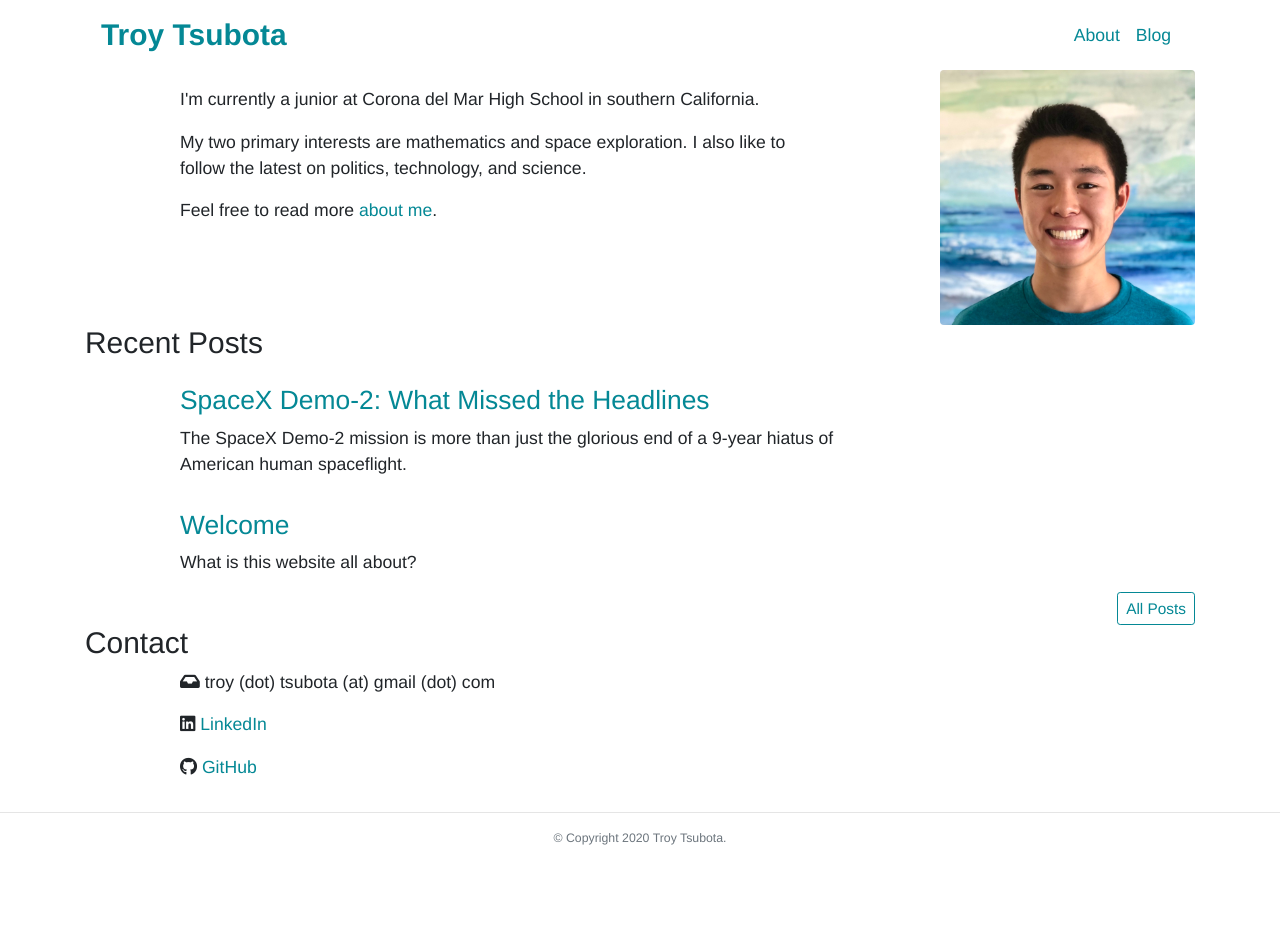
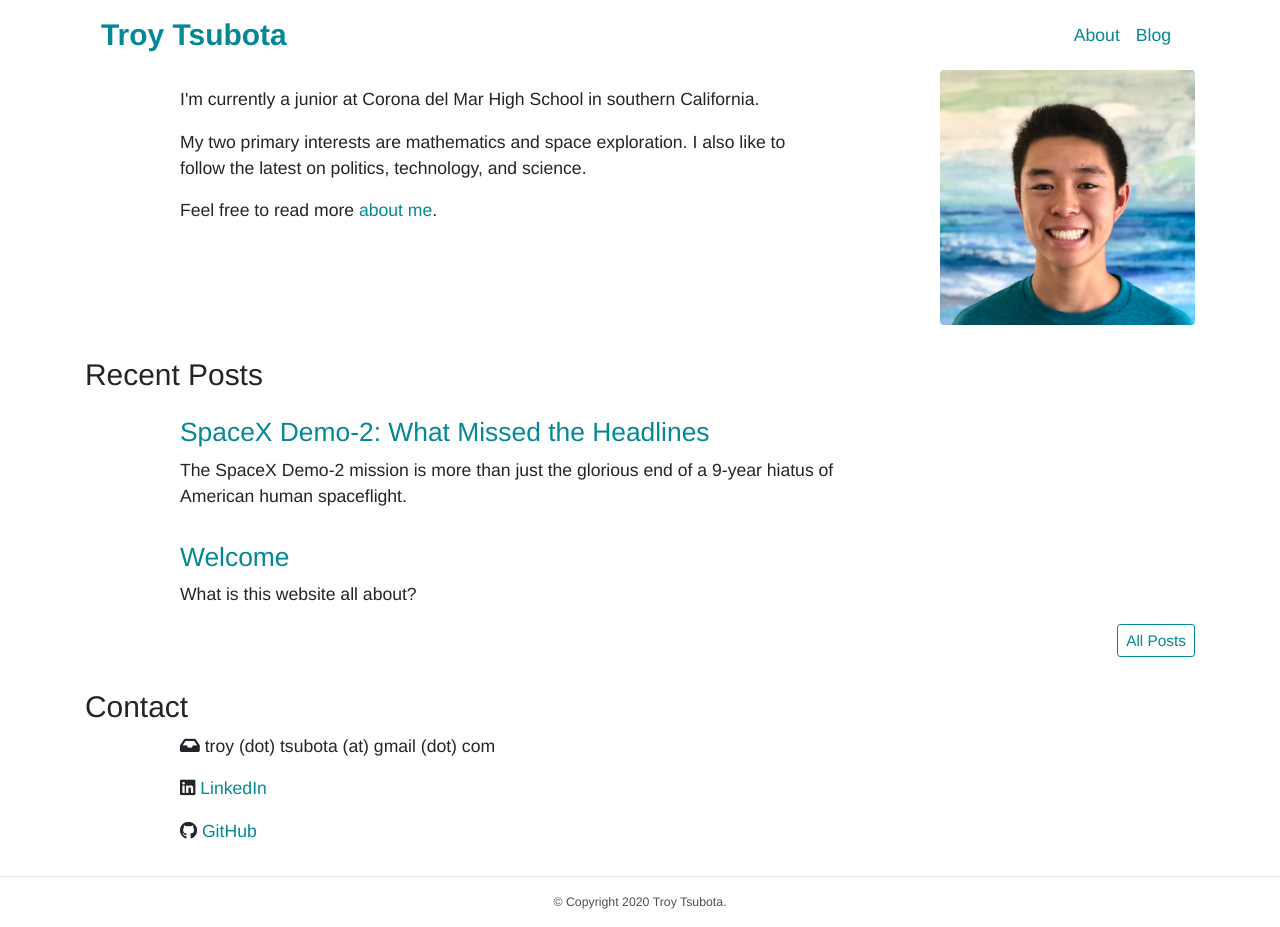
Before and after one commit to tktsubota/tktsubota.github.io, a Jekyll site: the page built from index.html, in a window 1280 px wide. Built offline with Jekyll 4.4.1, drawn with Linux system fonts in a browser that asks for light colours; before the commit the page ends 900 px from its top, so only the background shows below that.

Commit message:
Improve mobile formatting

```diff
--- a/css/style.scss
+++ b/css/style.scss
@@ -23,14 +23,17 @@
     overflow-wrap: break-word;
 }
 
+a, a:hover, a:focus, a:active {
+    text-decoration: none;
+}
+
 .navbar-brand {
     font-size: $h2-font-size;
     font-weight: bold;
 }
 
 .navbar-custom .navbar-toggler {
-    color: $primary;
-    border-color: $primary;
+    color: $gray-600;
 }
 
 .post-row {
@@ -42,7 +45,7 @@
 }
 
 .copyright-text {
-    color: $gray-600;
+    color: $gray-700;
     font-size: $small-text-size;
 }
 
@@ -61,11 +64,21 @@
     margin-bottom: 20pt;
 }
 
+h2 {
+    margin-top: $spacer * 2;
+}
+
 @include media-breakpoint-down(md) {
     .heading {
+        text-align: center;
+    }
+    .md-down-center {
         text-align: center;
     }
     .navbar-custom .navbar-collapse {
         border-bottom: 1px solid $gray-300;
     }
+    .navbar-brand {
+        font-size: $h3-font-size;
+    }
 }
--- a/index.html
+++ b/index.html
@@ -41,7 +41,7 @@
     </div>
 </div>
 <div class="row">
-    <div class="col-lg-10 offset-lg-1">
+    <div class="col-lg-10 offset-lg-1 md-down-center">
         <p><i class="fas fa-inbox"></i> troy (dot) tsubota (at) gmail (dot) com</p>
         <p><i class="fab fa-linkedin"></i> <a href="https://www.linkedin.com/in/troy-tsubota-39a578176">LinkedIn</a></p>
         <p><i class="fab fa-github"></i> <a href="https://github.com/{{ site.github_username }}">GitHub</a></p>
```
